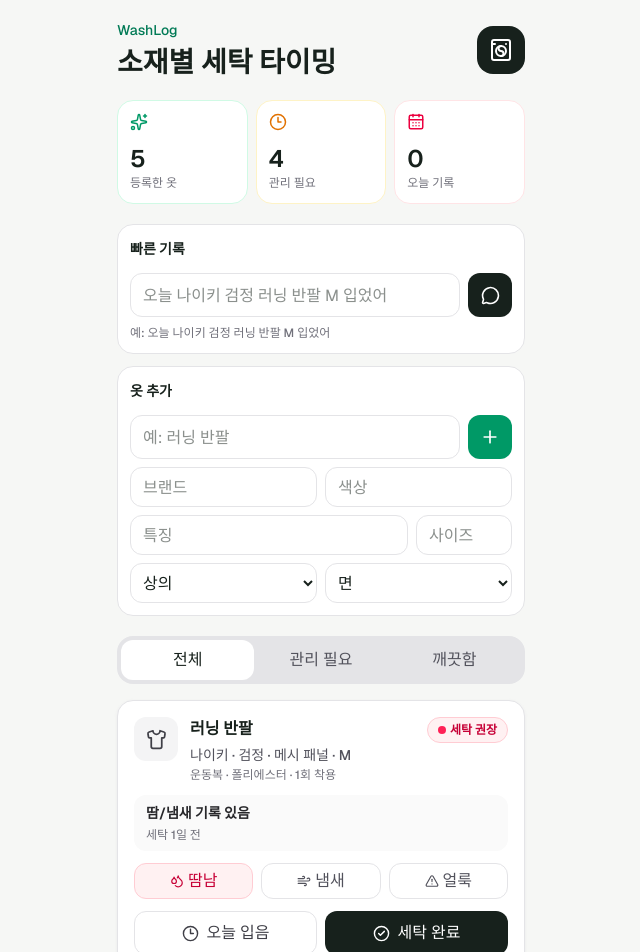
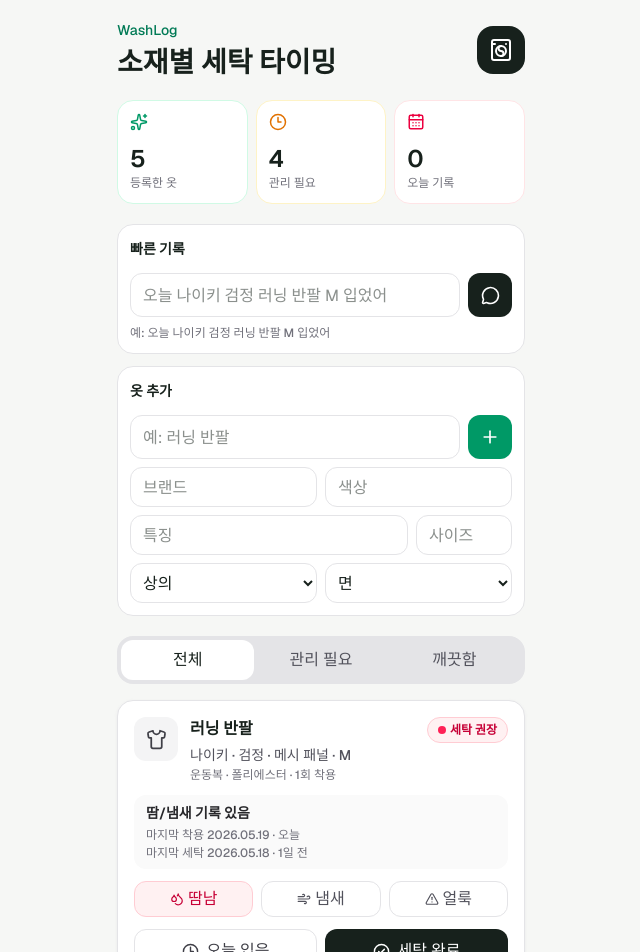
Before and after one commit to quanttraderkim/laundry-log, a Next.js app: page / in a window 1280 px wide. Shown: the top 952 px of the page, without its empty margins (319-959 px from the left). Built offline with nearby package versions, Linux system fonts and the light colour scheme.

Commit message:
Show calendar dates for wear and wash records

```diff
--- a/src/app/page.tsx
+++ b/src/app/page.tsx
@@ -35,6 +35,7 @@ type ClothingItem = {
   material: string;
   careProfile: CareProfile;
   washedAt: string;
+  wornAt?: string;
   maintainedAt?: string;
   wearCount: number;
   flags: ConditionFlag[];
@@ -75,6 +76,7 @@ const seedItems: ClothingItem[] = [
     material: "폴리에스터",
     careProfile: "active_synthetic",
     washedAt: "2026-05-18",
+    wornAt: "2026-05-19",
     wearCount: 1,
     flags: ["sweat"],
   },
@@ -103,6 +105,7 @@ const seedItems: ClothingItem[] = [
     material: "면",
     careProfile: "cotton_top",
     washedAt: "2026-05-18",
+    wornAt: "2026-05-18",
     wearCount: 1,
     flags: [],
   },
@@ -117,6 +120,7 @@ const seedItems: ClothingItem[] = [
     material: "울",
     careProfile: "wool_delicate",
     washedAt: "2026-05-05",
+    wornAt: "2026-05-18",
     maintainedAt: "2026-05-18",
     wearCount: 1,
     flags: [],
@@ -132,6 +136,7 @@ const seedItems: ClothingItem[] = [
     material: "데님",
     careProfile: "denim",
     washedAt: "2026-05-10",
+    wornAt: "2026-05-18",
     wearCount: 3,
     flags: [],
   },
@@ -147,6 +152,30 @@ function daysSince(date?: string) {
     0,
     Math.floor((today.getTime() - targetDate.getTime()) / 86_400_000),
   );
+}
+
+function calendarDate(date?: string) {
+  return date ? date.replace(/-/g, ".") : "기록 없음";
+}
+
+function relativeDate(date?: string) {
+  const days = daysSince(date);
+
+  if (days === null) {
+    return null;
+  }
+
+  if (days === 0) {
+    return "오늘";
+  }
+
+  return `${days}일 전`;
+}
+
+function calendarDateSummary(date?: string) {
+  const relative = relativeDate(date);
+
+  return relative ? `${calendarDate(date)} · ${relative}` : calendarDate(date);
 }
 
 function statusFor(item: ClothingItem): Status {
@@ -299,6 +328,7 @@ function isConditionFlag(value: string): value is ConditionFlag {
 function normalizeItem(item: Partial<ClothingItem>, index: number): ClothingItem {
   const category = cleanText(item.category) || "상의";
   const material = cleanText(item.material) || "면";
+  const wearCount = typeof item.wearCount === "number" ? item.wearCount : 0;
   const flags = Array.isArray(item.flags)
     ? item.flags.filter((flag): flag is ConditionFlag => isConditionFlag(flag))
     : [];
@@ -314,8 +344,9 @@ function normalizeItem(item: Partial<ClothingItem>, index: number): ClothingItem
     material,
     careProfile: item.careProfile ?? profileFor(category, material),
     washedAt: item.washedAt ?? todayText,
+    wornAt: item.wornAt ?? (wearCount > 0 ? todayText : undefined),
     maintainedAt: item.maintainedAt,
-    wearCount: typeof item.wearCount === "number" ? item.wearCount : 0,
+    wearCount,
     flags,
   };
 }
@@ -467,6 +498,7 @@ export default function Home() {
         item.id === id
           ? {
               ...item,
+              wornAt: todayText,
               wearCount: item.wearCount + 1,
               flags: Array.from(new Set([...item.flags, ...flags])),
             }
@@ -729,8 +761,6 @@ export default function Home() {
         <section className="mt-4 flex flex-1 flex-col gap-3 pb-6">
           {filteredItems.map((item) => {
             const currentStatus = statusFor(item);
-            const laundryDays = daysSince(item.washedAt) ?? 0;
-            const maintenanceDays = daysSince(item.maintainedAt);
 
             return (
               <article
@@ -767,12 +797,13 @@ export default function Home() {
                   <p className="text-sm font-semibold text-zinc-800">
                     {currentStatus.reason}
                   </p>
-                  <p className="mt-1 text-xs font-medium text-zinc-500">
-                    세탁 {laundryDays}일 전
-                    {maintenanceDays !== null
-                      ? ` · 관리 ${maintenanceDays}일 전`
-                      : ""}
-                  </p>
+                  <div className="mt-1 grid gap-0.5 text-xs font-medium text-zinc-500">
+                    <p>마지막 착용 {calendarDateSummary(item.wornAt)}</p>
+                    <p>마지막 세탁 {calendarDateSummary(item.washedAt)}</p>
+                    {item.maintainedAt ? (
+                      <p>마지막 관리 {calendarDateSummary(item.maintainedAt)}</p>
+                    ) : null}
+                  </div>
                 </div>
 
                 <div className="mt-3 grid grid-cols-3 gap-2">
```
